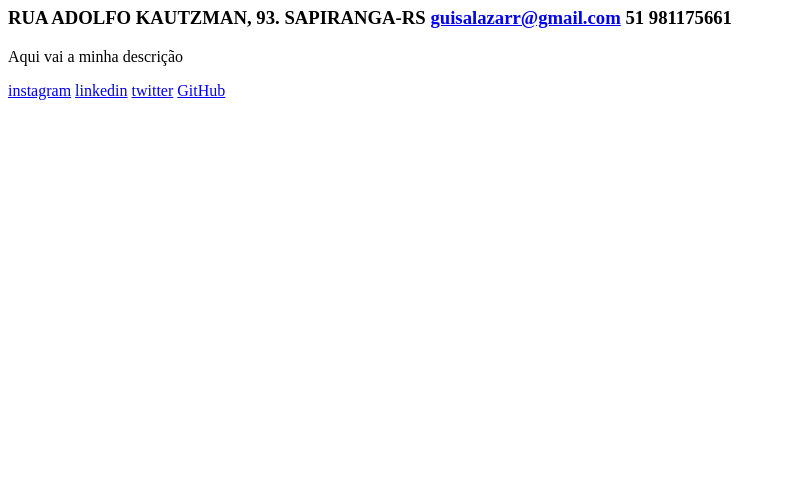
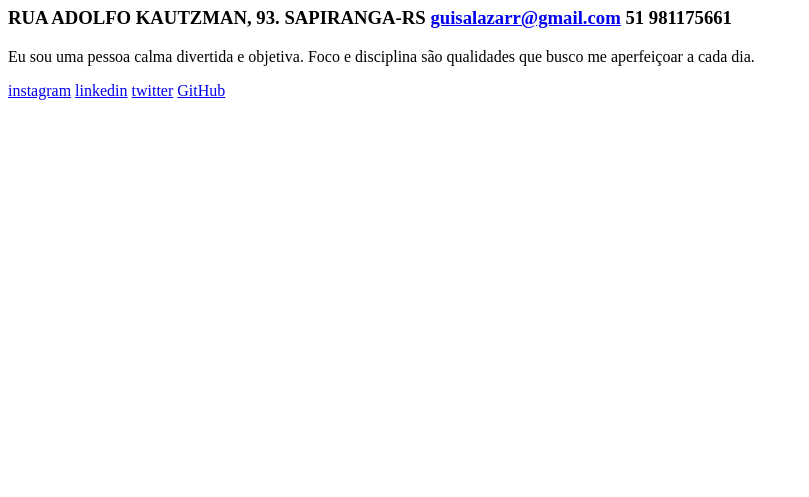
Before and after one commit to Guisalazarr/Ativade-Final, a plain HTML site: page index.html in a window 1280 px wide. Shown: the part 303-800 px from the top of the page, without its empty margins (0-809 px from the left). Drawn offline with Linux system fonts and the light colour scheme.

Commit message:
descrição

```diff
--- a/index.html
+++ b/index.html
@@ -25,7 +25,9 @@
             <a href="mailto:guisalazarr@gmail.com">guisalazarr@gmail.com</a>
             51 981175661
         </h3>
-        <p>Aqui vai a minha descrição</p>
+        <p> Eu sou uma pessoa calma divertida e objetiva. Foco e disciplina são qualidades que
+            busco me aperfeiçoar a cada dia.
+        </p>
     </main>
 
     <footer>
```
